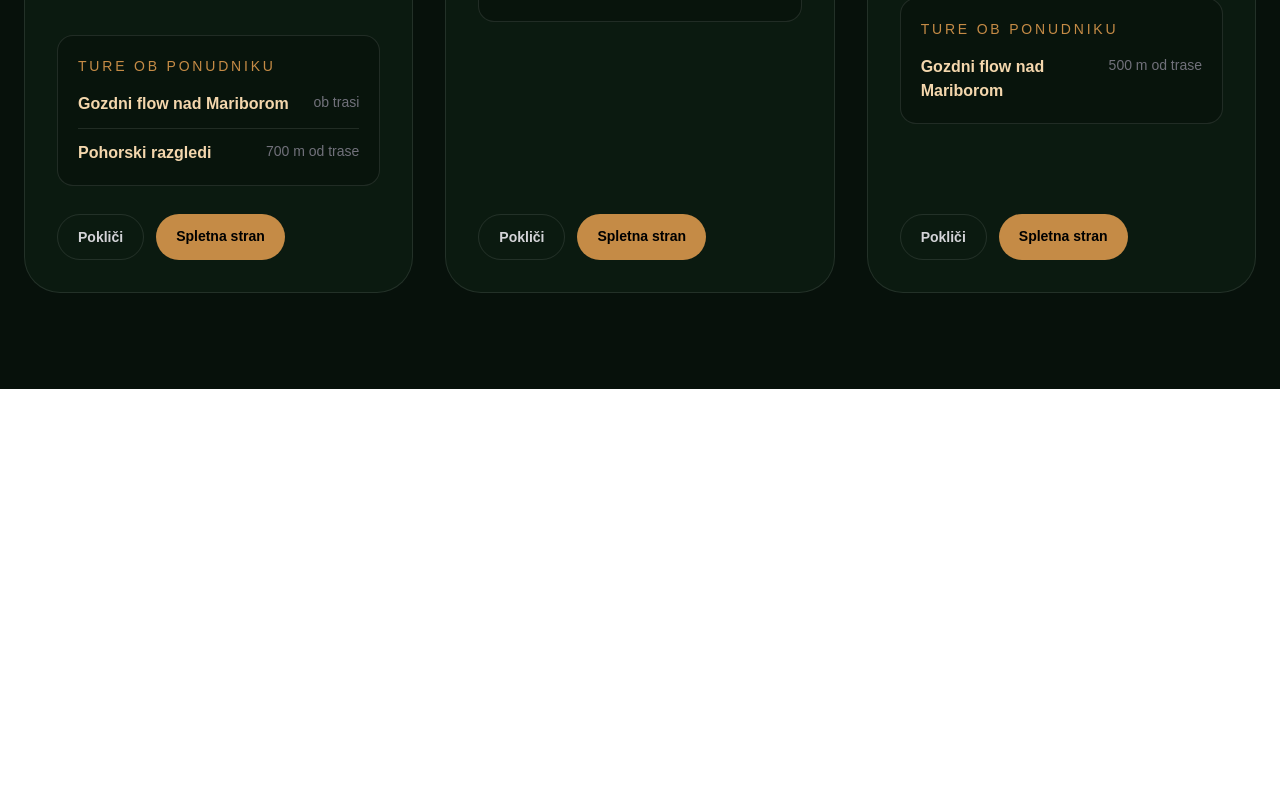
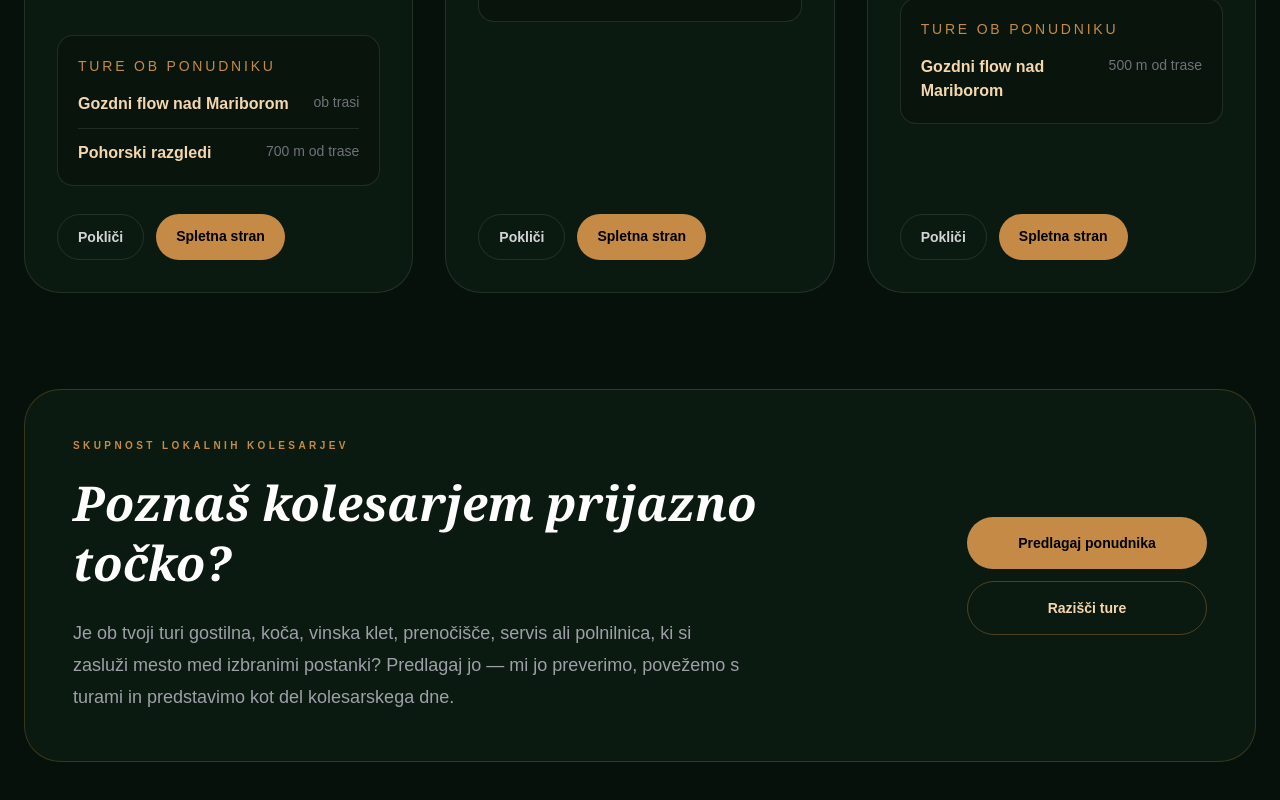
Before and after one commit to rabojan/bojan-on-bike-app, a Next.js app: page /main-preview/ponudniki in a window 1280 px wide. Shown: the part 2685-3485 px from the top of the page. Before the commit the page ends 3074 px from the top, so only its background shows below. Built offline with nearby package versions, Linux system fonts and the light colour scheme.

Commit message:
Add provider suggestion CTA

```diff
--- a/app/main-preview/ponudniki/page.tsx
+++ b/app/main-preview/ponudniki/page.tsx
@@ -335,6 +335,47 @@ export default function ProvidersPage() {
           </div>
         </div>
       </section>
-    </main>
+
+      <section className="px-6 pb-24">
+        <div className="mx-auto max-w-7xl">
+          <div className="overflow-hidden rounded-[36px] border border-[#c58b46]/25 bg-[#0b1a10] p-8 md:p-12">
+            <div className="grid gap-8 md:grid-cols-[1fr_auto] md:items-center">
+              <div>
+                <div className="text-[10px] font-black uppercase tracking-[0.34em] text-[#c58b46]">
+                  Skupnost lokalnih kolesarjev
+                </div>
+
+                <h2 className="mt-5 max-w-3xl font-serif text-4xl font-black italic leading-tight text-white md:text-5xl">
+                  Poznaš kolesarjem prijazno točko?
+                </h2>
+
+                <p className="mt-6 max-w-2xl text-lg leading-8 text-zinc-400">
+                  Je ob tvoji turi gostilna, koča, vinska klet, prenočišče, servis ali polnilnica,
+                  ki si zasluži mesto med izbranimi postanki? Predlagaj jo — mi jo preverimo,
+                  povežemo s turami in predstavimo kot del kolesarskega dne.
+                </p>
+              </div>
+
+              <div className="flex flex-col gap-3 md:min-w-[240px]">
+                <a
+                  href="/predlagaj-turo"
+                  className="rounded-full bg-[#c58b46] px-7 py-4 text-center text-sm font-black text-black transition hover:bg-[#f4d7ad]"
+                >
+                  Predlagaj ponudnika
+                </a>
+
+                <a
+                  href="/main-preview/ture"
+                  className="rounded-full border border-[#c58b46]/35 px-7 py-4 text-center text-sm font-bold text-[#f4d7ad] transition hover:border-[#c58b46]"
+                >
+                  Razišči ture
+                </a>
+              </div>
+            </div>
+          </div>
+        </div>
+      </section>
+
+</main>
   );
 }
```
